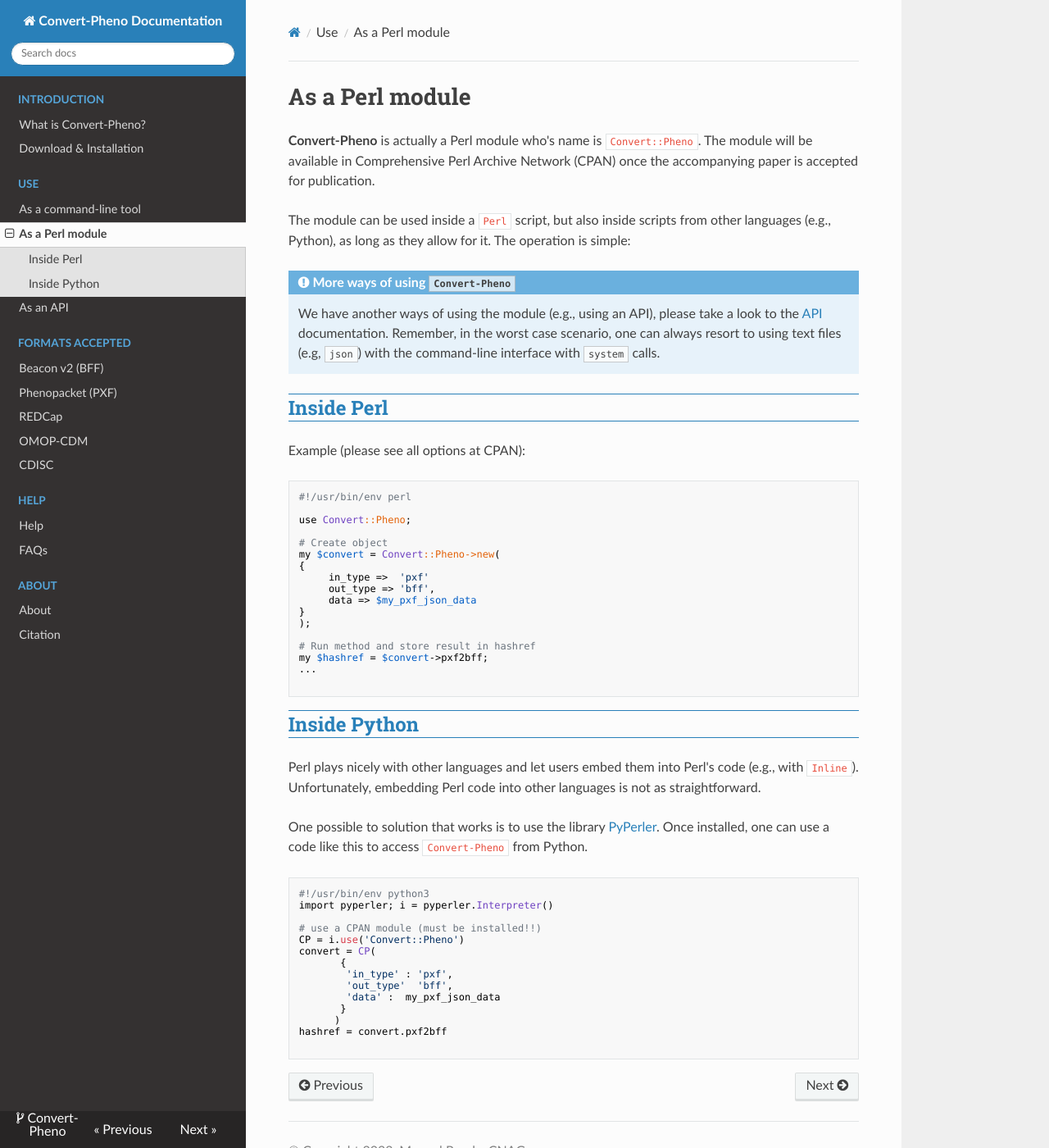
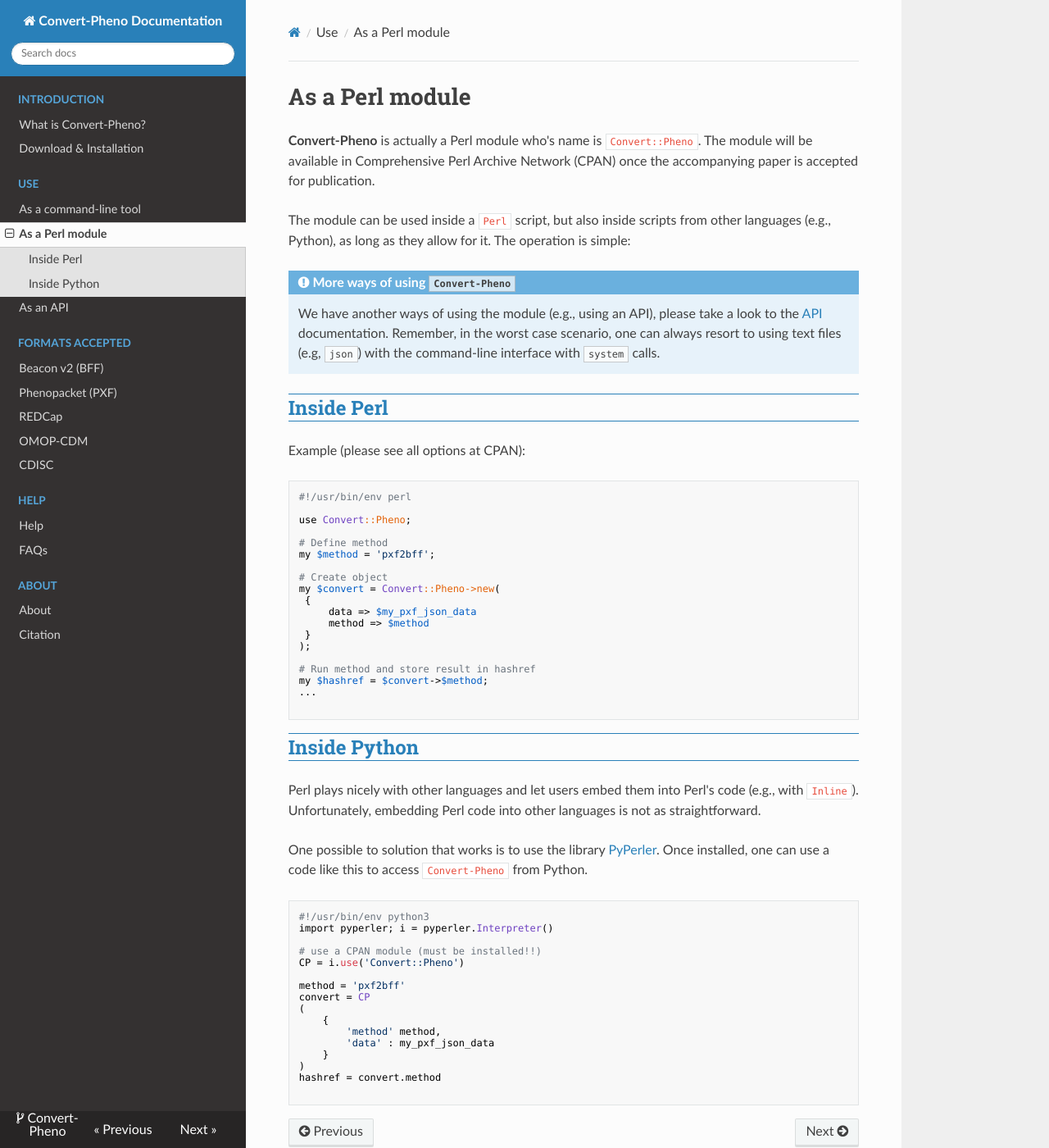
Before and after one commit to CNAG-Biomedical-Informatics/convert-pheno, an MkDocs documentation site: the page built from docs/use-as-a-perl-module.md, in a window 1280 px wide and 1400 px high. Shown: the whole window at 82% size. Built offline with MkDocs 1.6.1, drawn with Linux system fonts in a browser that asks for light colours; nearby versions of some CDN libraries.

Commit message:
Source commit

````diff
--- a/docs/use-as-a-perl-module.md
+++ b/docs/use-as-a-perl-module.md
@@ -17,17 +17,19 @@
 
 use Convert::Pheno;
 
+# Define method
+my $method = 'pxf2bff';
+
 # Create object
 my $convert = Convert::Pheno->new(
-{
-     in_type =>  'pxf'
-     out_type => 'bff',
+ {
      data => $my_pxf_json_data
-}
+     method => $method
+ }
 );
 
 # Run method and store result in hashref
-my $hashref = $convert->pxf2bff;
+my $hashref = $convert->$method;
 ...
 
 ```
@@ -43,13 +45,15 @@
 
 # use a CPAN module (must be installed!!)
 CP = i.use('Convert::Pheno')
-convert = CP(
-       {
-        'in_type' : 'pxf',
-        'out_type'  'bff',
-        'data' :  my_pxf_json_data
-       }
-      )
-hashref = convert.pxf2bff
+
+method = 'pxf2bff'
+convert = CP
+(
+    {
+        'method' method,
+        'data' : my_pxf_json_data
+    }
+)
+hashref = convert.method
 
 ```
````
Also changed, not shown: docs/use-as-an-api.md (+0 -2 lines), 1 other file.
